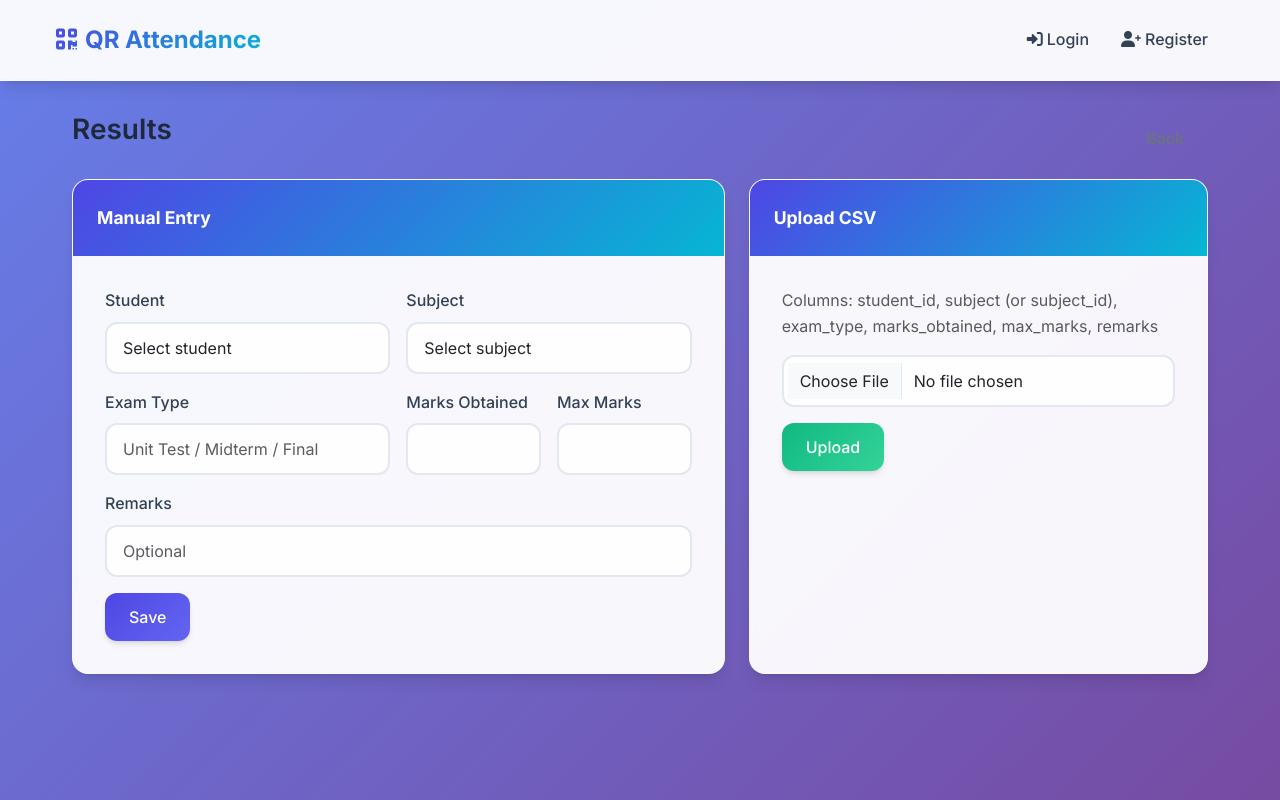
After one commit to rohit170403/-attendance-system, a Python web app: template app/templates/teacher/results_manage.html in a window 1280 px wide. The commit adds this page. Run offline with Jinja, Linux system fonts and the light colour scheme; the template is opened without the code that fills it, so the values that code supplies are empty.

Commit message:
Update teacher routes and templates with latest changes

```diff
--- /dev/null
+++ b/app/templates/teacher/results_manage.html
@@ -0,0 +1,79 @@
+{% extends 'base.html' %}
+{% block content %}
+<div class="container mt-4">
+  <div class="d-flex justify-content-between align-items-center mb-3">
+    <h3>Results</h3>
+    <a href="{{ url_for('teacher.dashboard') }}" class="btn btn-outline-secondary">Back</a>
+  </div>
+
+  <div class="row g-4">
+    <div class="col-lg-7">
+      <div class="card h-100">
+        <div class="card-header">
+          <strong>Manual Entry</strong>
+        </div>
+        <div class="card-body">
+          <form method="POST" action="{{ url_for('teacher.enter_results_manual') }}">
+            <div class="row g-3">
+              <div class="col-md-6">
+                <label class="form-label">Student</label>
+                <select class="form-select" name="student_id" required>
+                  <option value="">Select student</option>
+                  {% for s in students %}
+                  <option value="{{ s.id }}">{{ s.name }} ({{ s.registration_number }})</option>
+                  {% endfor %}
+                </select>
+              </div>
+              <div class="col-md-6">
+                <label class="form-label">Subject</label>
+                <select class="form-select" name="subject_id" required>
+                  <option value="">Select subject</option>
+                  {% for sub in subjects %}
+                  <option value="{{ sub.id }}">{{ sub.name }} ({{ sub.year }} {{ sub.division }})</option>
+                  {% endfor %}
+                </select>
+              </div>
+              <div class="col-md-6">
+                <label class="form-label">Exam Type</label>
+                <input class="form-control" name="exam_type" placeholder="Unit Test / Midterm / Final" required />
+              </div>
+              <div class="col-md-3">
+                <label class="form-label">Marks Obtained</label>
+                <input type="number" step="0.01" class="form-control" name="marks_obtained" required />
+              </div>
+              <div class="col-md-3">
+                <label class="form-label">Max Marks</label>
+                <input type="number" step="0.01" class="form-control" name="max_marks" required />
+              </div>
+              <div class="col-12">
+                <label class="form-label">Remarks</label>
+                <input class="form-control" name="remarks" placeholder="Optional" />
+              </div>
+            </div>
+            <div class="mt-3">
+              <button class="btn btn-primary">Save</button>
+            </div>
+          </form>
+        </div>
+      </div>
+    </div>
+
+    <div class="col-lg-5">
+      <div class="card h-100">
+        <div class="card-header">
+          <strong>Upload CSV</strong>
+        </div>
+        <div class="card-body">
+          <p class="text-muted">Columns: student_id, subject (or subject_id), exam_type, marks_obtained, max_marks, remarks</p>
+          <form method="POST" action="{{ url_for('teacher.upload_results_csv') }}" enctype="multipart/form-data" class="mt-2">
+            <div class="mb-3">
+              <input type="file" name="file" accept=".csv" class="form-control" required />
+            </div>
+            <button class="btn btn-success">Upload</button>
+          </form>
+        </div>
+      </div>
+    </div>
+  </div>
+</div>
+{% endblock %}
```
Also changed, not shown: app/routes/teacher.py (+59 -6 lines), app/templates/teacher/generate_qr_form.html (+21 -1 lines), app/templates/teacher/show_qr.html (+14 -12 lines), 1 other file.
